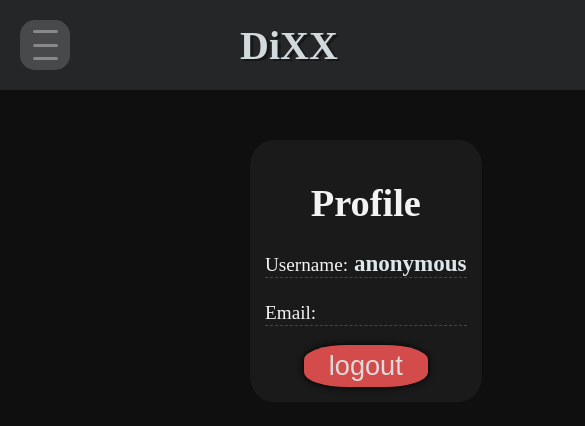
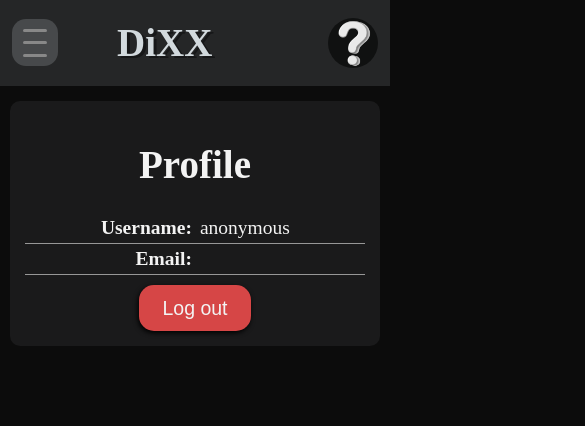
Before and after one commit to Monavixx/DiXX-Web, a React (Create React App) app: page /profile in a window 390 px wide. Shown: the top 426 px of the page, 585 px wide, since content can reach past the window. Built offline with nearby package versions, Linux system fonts and the light colour scheme; no server answers.

Commit message:
Adaptation: layout, header, profile, login

```diff
--- a/src/App.css
+++ b/src/App.css
@@ -1,9 +1,29 @@
+
+.all-content {
+    display: flex;
+    width:100%;
+    justify-content: stretch;
+    box-sizing: border-box;
+}
+.left-content {
+    box-sizing: border-box;
+    min-width: min(15vw, 200px);
+    flex-grow: 1;
+}
+.right-content {
+    box-sizing: border-box;
+    min-width:min(15vw, 200px);
+    flex-grow: 1;
+}
+
 .center-content {
-    margin-left: 250px;
-    margin-right: 300px;
-    margin-top:50px;
-    /*background-color: rgb(30, 32, 34);
- */ width:auto;
+    box-sizing: border-box;
     font-size: 1.2rem;
+    flex-grow: 3;
+}
 
+@media (max-width: 440px) {
+    .left-content, .right-content {
+        display: none;
+    }
 }
--- a/src/App.jsx
+++ b/src/App.jsx
@@ -34,6 +34,10 @@ function App() {
     <>
       <AutoLoginComponent/>
       <Header/>
+      <div className="all-content">
+        <div className="left-content">
+
+        </div>
         <div className='center-content'>
           <Routes>
             <Route path='/' element={<h1>home</h1>} />
@@ -48,7 +52,10 @@ function App() {
             <Route path='/404' element={'404'}/>
           </Routes>
         </div>
+        <div className="right-content">
 
+        </div>
+      </div>
     </>
   );
 }
--- a/src/components/LoginComponent.jsx
+++ b/src/components/LoginComponent.jsx
@@ -39,8 +39,15 @@ function LoginComponent() {
         });
     }
 
+    function handleEnter(e) {
+        if(e.key === 'Enter') {
+            login();
+        }
+    }
+
     return (
-        <div className="logincomponent">
+        <>
+        {/*<div className="logincomponent">
             <p className='login-h'>{isLoading ? "Loading..." : "Please, log in"}</p>
             <div className='login-labels'>
                 <div className="login-label">Username:</div>
@@ -55,7 +62,33 @@ function LoginComponent() {
             </div>
             <button onClick={login} className='login-button'>login</button>
             <div className='login-ref-to-signup'><Link to='/signup'>don't have an account?</Link></div>
+        </div>*/}
+        <div className="logincomponent">
+            <p className='login-h'>{isLoading ? "Loading..." : "Please, log in"}</p>
+            <table cellPadding="3">
+                <tbody>
+                    <tr>
+                        <td>Username:</td>
+                        <td>
+                            <input className='login-input' ref={usernameInput} type="text"
+                                placeholder='username' onKeyDown={handleEnter}/>
+                        </td>
+                    </tr>
+                    <tr>
+                        <td>Password:</td>
+                        <td>
+                            <input className='login-input' ref={passwordInput} type="password" placeholder='password'
+                                onKeyDown={handleEnter}/>
+                        </td>
+                    </tr>
+                </tbody>
+            </table>
+            <div className='login-button-div'>
+                <button onClick={login} className='shadow-button'>Log in</button>
+            </div>
+            <div className='login-ref-to-signup'><Link to='/signup'>don't have an account?</Link></div>
         </div>
+        </>
     );
 }
 
--- a/src/components/Profile.jsx
+++ b/src/components/Profile.jsx
@@ -29,12 +29,30 @@ export default function Profile() {
     }
     return (
         <>
-        <div className="profile">
+        {/*<div className="profile">
             <h1>Profile</h1>
             <p className="profile-full-data">Username:
                 <span className="profile-data"> {username}</span></p>
             <p className="profile-full-data">Email: <span className="profile-data"> {email}</span></p>
             <div className="button-logout-div"><button onClick={logout} className="profile-logout-button">logout</button></div>
+        </div>*/}
+        <div className="profile">
+            <h1>Profile</h1>
+            <table cellPadding="4" >
+                <tbody>
+                    <tr>
+                        <td>Username:</td>
+                        <td>{username}</td>
+                    </tr>
+                    <tr>
+                        <td>Email:</td>
+                        <td>{email}</td>
+                    </tr>
+                </tbody>
+            </table>
+            <div className="profile-logout-div">
+                <button className="shadow-button" onClick={logout}>Log out</button>
+            </div>
         </div>
         </>
     )
--- a/src/components/SignUpComponent.jsx
+++ b/src/components/SignUpComponent.jsx
@@ -37,9 +37,14 @@ export default function SignUpComponent() {
         inner();
 
     }
+    function handleEnter(e) {
+        if(e.key==='Enter')
+            signUp();
+    }
 
     return (
-        <div className="signup">
+        <>
+        {/*<div className="signup">
             <h1>Sign up</h1>
             <div className="signup-labels">
                 <div className="signup-label">Username:</div>
@@ -59,6 +64,45 @@ export default function SignUpComponent() {
             </div>
             <div className="signup-button-div"><button onClick={signUp} className="signup-button">Sign up</button></div>
             <p className="message-signup">{message}</p>
+        </div>*/}
+        <div className="signup">
+            <h1>Sign up</h1>
+            <table>
+                <tbody>
+                    <tr>
+                        <td>Username:</td>
+                        <td>
+                            <input ref={usernameInput} type="text" placeholder="username"
+                                onKeyDown={handleEnter}/>
+                        </td>
+                    </tr>
+                    <tr>
+                        <td>Email:</td>
+                        <td>
+                            <input ref={emailInput} type="email" placeholder="email"
+                                onKeyDown={handleEnter}/>
+                        </td>
+                    </tr>
+                    <tr>
+                        <td>Password:</td>
+                        <td>
+                            <input ref={passwordInput} type="password" placeholder="password"
+                                onKeyDown={handleEnter}/>
+                        </td>
+                    </tr>
+                    <tr>
+                        <td>Password again:</td>
+                        <td>
+                            <input ref={passwordAgainInput} type="password" placeholder="password again"
+                                onKeyDown={handleEnter}/>
+                        </td>
+                    </tr>
+                </tbody>
+            </table>
+            <div className="signup-button-div">
+                <button onClick={signUp} className="signup-button shadow-button">Sign up</button>
+            </div>
         </div>
+        </>
     );
 }
--- a/src/components/css/Header.css
+++ b/src/components/css/Header.css
@@ -1,65 +1,105 @@
+:root {
+    --header-y-padding:min(10px, 2vw);
+    --header-height: min(70px, 18vw);
+}
+
+
 .header {
     width:100%;
-    height:70px;
+    height: var(--header-height);
     background-color: rgb(37, 38, 39);
     display: flex;
-    padding: 10px 0;
+    padding: var(--header-y-padding) 0;
     align-items: center;
+
+    margin-bottom: 15px;
 }
 
 
 .header-dixx{
-    margin-left: 170px;
+    margin-left: min(170px, 15vw);
+    z-index: 2;
 }
 .header-dixx a{
     font-size: 2.5rem;
+    font-size: min(10vw, 2.5rem);
     font-weight: bold;
     color:rgb(210, 217, 221);
     text-shadow: 3px 2px 0px rgba(16, 16, 17, 0.685);
     text-decoration: none;
     cursor: pointer;
 }
+@media (max-width: 380px) {
+    .header-dixx {
+        margin-left: min(170px, 5vw);
+    }
+}
+
+:root {
+    --header-img-max-size: 50px;
+}
+
 .header-user-image img{
-    height:50px;
+    height:var(--header-img-max-size);
 }
 .header-user-image {
     background-color: rgb(16, 17, 17);
     border-radius: 50%;
-    height:50px;
-    width:50px;
     margin-left: auto;
+    margin-right: auto;
+    width: var(--header-img-max-size);
+    height: var(--header-img-max-size);
 }
+@media (max-width: 380px) {
+    .header-user-image img {
+        height: 10vw;
+    }
+    .header-user-image {
+        height: 10vw;
+        width: 10vw;
+    }
+}
+
+
 .header-user-right {
-    margin-left: auto;
-    margin-right: 30px;
+    margin-left:auto;
+    margin-right: min(30px, 3vw);
     display: flex;
     flex-direction: column;
     align-items: center;
     justify-content: center;
+    width:max-content;
+
 }
 .header-user-right a {
     text-decoration: none;
     color: inherit;
 }
 .header-username {
-    width:fit-content;
+    width:max-content;
+}
+@media(max-width:380px) {
+    .header-username {
+        font-size: 5vw;
+    }
 }
 
 /* header-menu-button */
 
 .header-menu-button {
-    width:50px;
-    height: 50px;
+    width: min(50px, 12vw);
+    height: min(50px, 12vw);
     background-color: rgb(71, 73, 75);
     border-radius: 30%;
     display: flex;
     flex-direction: column;
     align-items: center;
     justify-content: space-evenly;
+    margin-left: min(20px, 3vw);
+    z-index: 2;
 }
-.header .header-menu-button {
-    margin-left: 20px;
-}
+
+
 .header-menu-button div{
     width:50%;
     background-color: rgb(136, 136, 136);
@@ -72,26 +112,44 @@
     background-color: rgb(226, 235, 240) !important;
     transition: 0.5s all;
 }
+.menu-parent-menu-button {
+    height:70px;
+    display: flex;
+    align-items: center;
+    width:100%;
+}
 
+:root {
+    --menu-max-width: 230px;
+    --menu-width: min(100%, var(--menu-max-width));
+}
+/* menu */
 
-/* menu */
 .menu {
     display: none;
     flex-direction: column;
     position: absolute;
     padding: 10px 20px;
     background-color: rgb(30, 29, 37);
-    height: calc(100vh - 20px);
-    border-radius: 3%;
+    min-height: 100vh;
+    box-sizing: border-box;
+    border-radius: 10px;
     top: 0;
     filter: opacity(1) blur(0);
     transition: filter 0.3s;
+    padding-top: calc(var(--header-height) + 2*var(--header-y-padding));
+    width: var(--menu-width);
+}
+
+@media (max-width: 230px) {
+    .menu {
+        padding-left: 5vw;
+        padding-right: 5vw;
+    }
 }
 .menu-toggle-off {
     filter: opacity(0) blur(1px) !important;
 }
-
-
 
 .menu-top-refs {
     display: flex;
@@ -129,14 +187,12 @@
     text-decoration: none;
     font-size: 1.5rem;
 }
-.menu-ref a div {
+@media (max-width: 230px) {
+    .menu-ref a {
+        font-size: min(1.5rem, 9vw);
+        width: 100%;
 
-}
-.menu-parent-menu-button {
-    height:70px;
-    display: flex;
-    align-items: center;
-    width:100%;
+    }
 }
 
 .menu-active-ref{
--- a/src/components/css/Profile.css
+++ b/src/components/css/Profile.css
@@ -1,43 +1,68 @@
-.profile-full-data {
-    border-bottom: 1px dashed rgb(68, 69, 71);
-    width:auto;
+
+
+.profile {
+    background-color: rgb(26, 26, 27);
+    width: max-content;
+    padding: 15px;
+    border-radius: 10px;
+    box-sizing: border-box;
+    display: flex;
+    flex-direction: column;
 }
-.profile {
-    width: max-content;
+@media (max-width: 500px) {
+    .profile {
+        margin-left:auto;
+        margin-right: auto;
+    }
+}
+@media (max-width: 440px) {
+    .profile {
+        width: auto;
+        margin: 0 10px;
+    }
+}
 
-    background-color: rgb(26, 26, 27);
-    padding: 15px;
-    border-radius: 10%;
-}
 .profile h1 {
     text-align: center;
 }
+.profile table {
+    border-collapse: collapse;
+    font-size: 1.2rem;
+}
+@media (max-width: 440px) {
+    .profile table {
+        font-size: 5vw;
+    }
+    .profile h1 {
+        font-size: 10vw;
+    }
+}
 
-.profile-data {
-    font-size: 1.2em;
+.profile table tr td:nth-child(1) {
     font-weight: bold;
-    color:rgb(221, 231, 235);
+    text-align: right;
+}
+.profile table tr {
+    border-bottom: 1px solid rgb(151, 151, 151);
+    padding-bottom: 50px;
+}
+
+.profile-logout-div {
+    align-self: center;
+    margin-top: 10px;
 
 }
-
-.profile-logout-button {
-    font-size: 1.7rem;
-    background-color: rgb(211, 75, 75);
-    color:rgb(219, 219, 219);
-    border:0;
-    border-radius: 35%;
-    padding: 5px 25px;
-    box-shadow: 0 0 7px black;
-    text-align: center;
+.profile-logout-div button {
+    padding: 10px 20px;
+    font-size: 1.4rem;
+    border: none;
+    border-radius: 15px;
+    background-color: rgb(214, 70, 70);
+    color: inherit;
 }
-.profile-logout-button:hover {
-    box-shadow: 0 0 4px rgba(201, 201, 201, 0.527);
-    background-color: rgb(214, 95, 95);
+@media (max-width: 440px) {
+    .profile-logout-div button {
+        font-size: 5vw;
+        padding: 3vw 6vw;
+    }
 }
-.profile-logout-button:active {
-    box-shadow: 0 0 4px rgba(230, 228, 228, 0.527);
-    background-color: rgb(221, 115, 115);
-}
-.button-logout-div {
-    text-align: center;
-}
--- a/src/index.css
+++ b/src/index.css
@@ -1,15 +1,33 @@
 body {
   margin: 0;
   color:rgb(243, 243, 243);
-  background-color: rgb(15, 15, 15);
+  background-color: rgb(12, 12, 12);
   height: 100%;
-  min-width: 100%;
+  /*min-width: 100%;*/
 }
 html {
-  min-width: fit-content;
+  /*min-width: 100%;*/
+  height: 100%;
 }
 
 #root {
   height: 100%;
   width: 100%;
 }
+
+
+
+
+/* OOCSS */
+
+.shadow-button {
+  box-shadow: -1px 2px 5px black;
+}
+.shadow-button:hover {
+  box-shadow: -3px 4px 6px black;
+  filter: brightness(1.1);
+}
+.shadow-button:active {
+  box-shadow: 0px 1px 6px black;
+  filter: brightness(1.3);
+}
--- a/src/settings.js
+++ b/src/settings.js
@@ -1 +1,2 @@
-export const API_URL = 'http://localhost:3001';//'http://192.168.31.219:3001';
+//export const API_URL = 'http://localhost:3001';
+export const API_URL = 'http://192.168.31.219:3001';
```
Also changed, not shown: src/components/Header.jsx (+1 -12 lines), src/components/css/Login.css (+39 -28 lines), src/components/css/SignUp.css (+26 -35 lines). Lines whose indentation alone changed are shown as unchanged.
